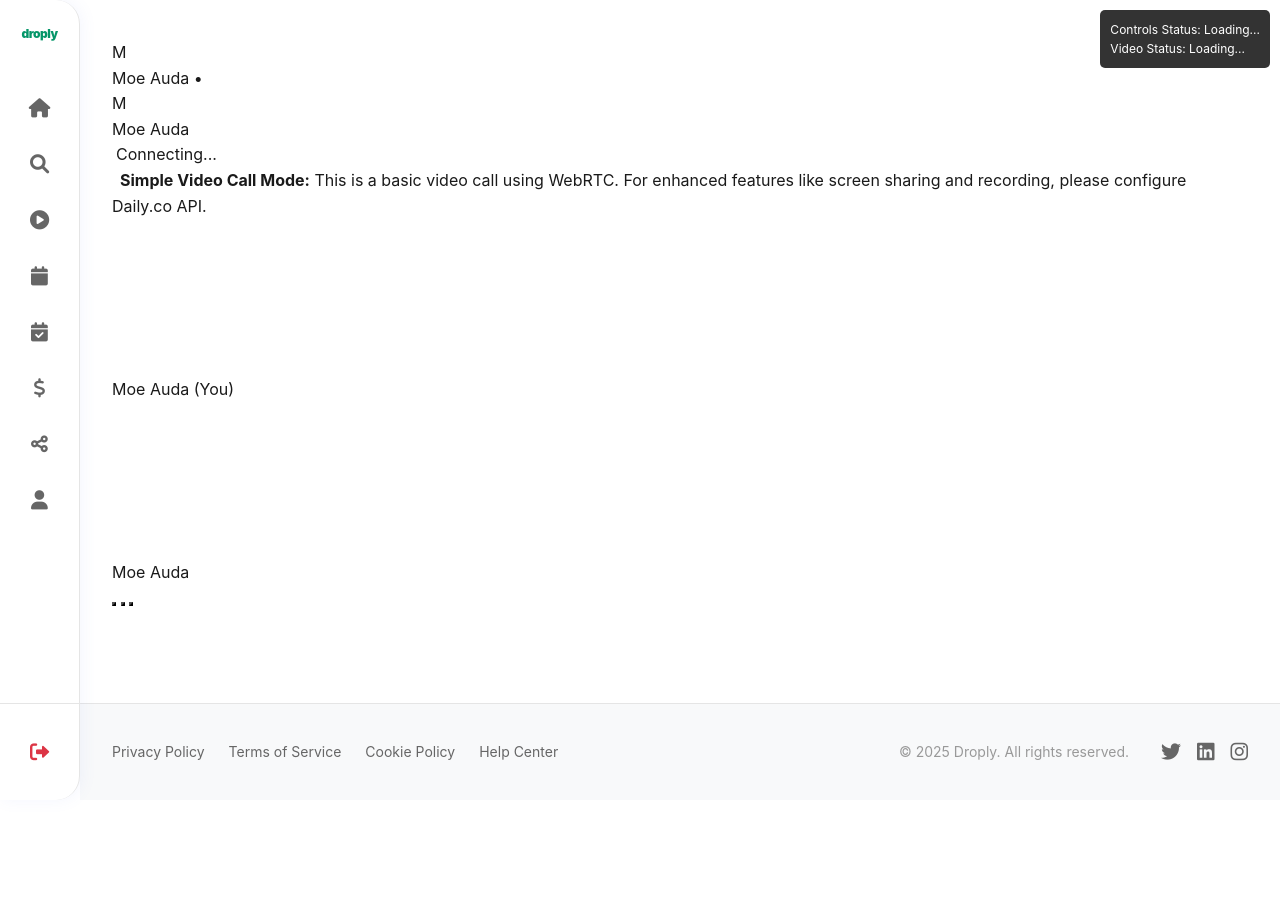
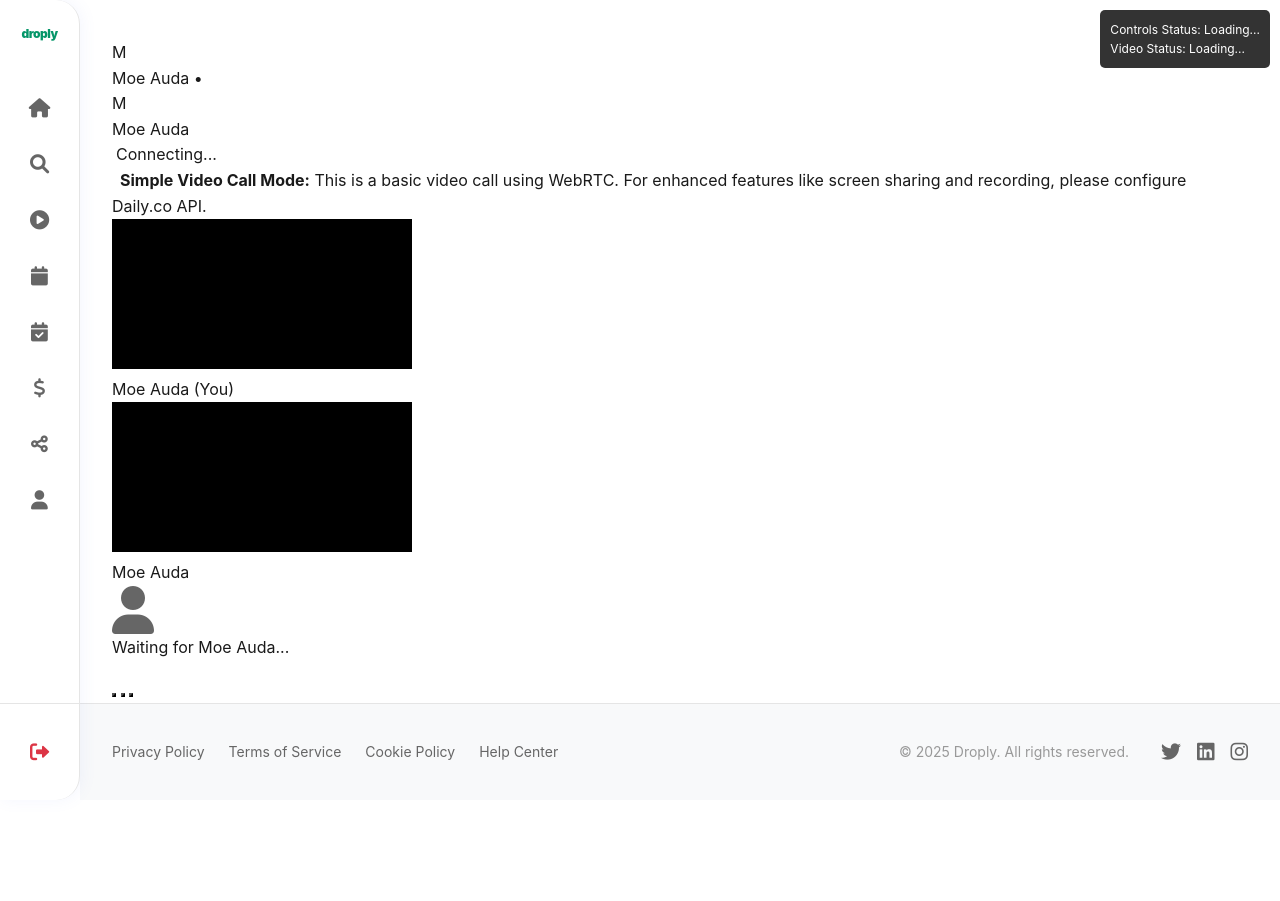
Before and after one commit to droply-live/app, a Flask app: page /simple-test-meeting/1 in a window 1280 px wide. Shown: the top 901 px of the page. Before the commit the page ends 796 px from the top, so only its background shows below. Run offline with Flask 3, Linux system fonts and the light colour scheme; a user stored in the database is signed in; data comes from the database, SQL or seed files in the repository.

Commit message:
Fix video call layout - ensure video grid and controls are visible

```diff
--- a/templates/meeting_simple.html
+++ b/templates/meeting_simple.html
@@ -74,7 +74,10 @@
 .meeting-main {
     flex: 1;
     display: flex;
+    flex-direction: column;
     position: relative;
+    padding-top: 100px; /* Make room for notice */
+    min-height: 400px;
 }
 
 .meeting-notice {
@@ -100,6 +103,10 @@
     padding: 2rem;
     align-items: center;
     justify-items: center;
+    min-height: 300px;
+    background: #f8f9fa;
+    border-radius: 12px;
+    margin: 1rem;
 }
 
 .video-container {
@@ -131,6 +138,16 @@
     border-radius: 20px;
     font-size: 14px;
     backdrop-filter: blur(10px);
+}
+
+.video-placeholder {
+    position: absolute;
+    top: 50%;
+    left: 50%;
+    transform: translate(-50%, -50%);
+    text-align: center;
+    color: #666;
+    z-index: 5;
 }
 
 .meeting-footer {
@@ -235,17 +252,25 @@
             For enhanced features like screen sharing and recording, please configure Daily.co API.
         </div>
 
-        <div class="video-grid">
+        <div class="video-grid" id="video-grid">
             <div class="video-container">
-                <video id="localVideo" class="video-element" autoplay muted playsinline></video>
+                <video id="localVideo" class="video-element" autoplay muted playsinline style="background: #000;"></video>
                 <div class="video-overlay">
                     {{ current_user.full_name or current_user.username }} (You)
                 </div>
+                <div class="video-placeholder" id="local-placeholder" style="display: none;">
+                    <i class="fas fa-video" style="font-size: 3rem; color: #666;"></i>
+                    <p>Your Camera</p>
+                </div>
             </div>
             <div class="video-container">
-                <video id="remoteVideo" class="video-element" autoplay playsinline></video>
+                <video id="remoteVideo" class="video-element" autoplay playsinline style="background: #000;"></video>
                 <div class="video-overlay">
                     {{ other_user.full_name or other_user.username }}
+                </div>
+                <div class="video-placeholder" id="remote-placeholder">
+                    <i class="fas fa-user" style="font-size: 3rem; color: #666;"></i>
+                    <p>Waiting for {{ other_user.full_name or other_user.username }}...</p>
                 </div>
             </div>
         </div>
```
